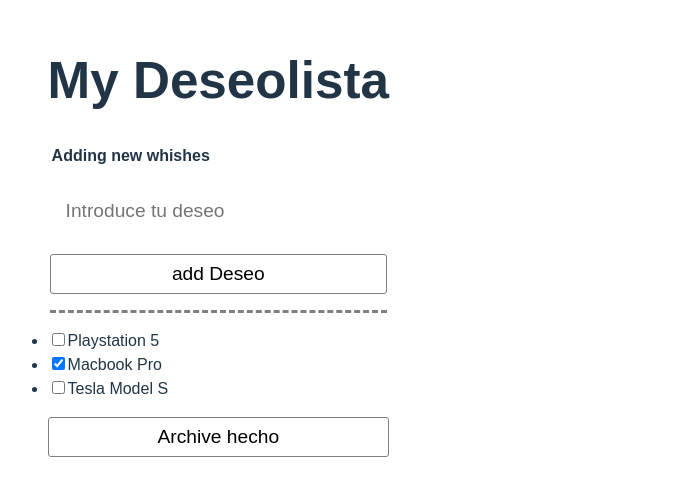
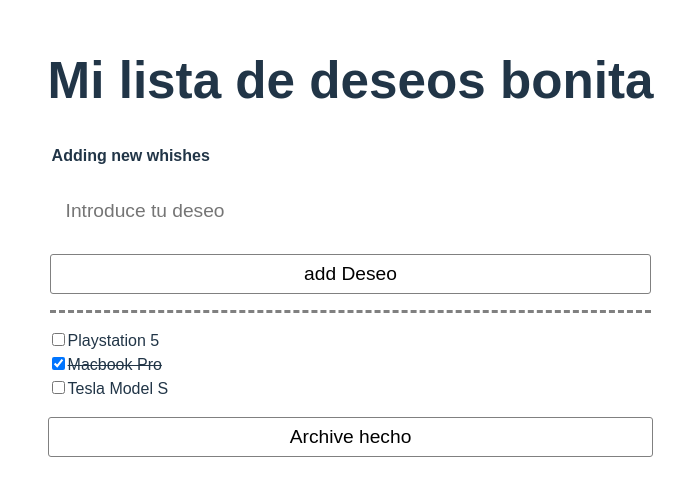
Before and after one commit to tmartin1284/wishlist_clase25, a React (Vite) app: page / in a window 1280 px wide. Shown: the part 162-658 px from the top of the page, without its empty margins (74-759 px from the left). Built offline with nearby package versions, Linux system fonts and the light colour scheme.

Commit message:
parte 1 full

```diff
--- a/src/App/App.css
+++ b/src/App/App.css
@@ -34,7 +34,7 @@ html {
   background-color: transparent;
 }
 .Deseo-lista {
-  lista-style: none;
+  list-style: none;
   padding: 0;
 }
 .Deseo-lista__item {
@@ -50,7 +50,7 @@ html {
   height: 2rem;
 }
 .Deseo-lista__item--hecho label {
-  texto-decoration: line-through;
+  text-decoration: line-through;
 }
 .Deseo-clear {
   width: 100%;
--- a/src/App/App.jsx
+++ b/src/App/App.jsx
@@ -14,7 +14,7 @@ function App() {
 
   return (
     <>
-      <h1>My Deseolista</h1>
+      <h1>Mi lista de deseos bonita</h1>
       <EntradaDeseos
         onNuevoDeseo={(a) => {
           setDeseos((Deseos) => [a, ...Deseos]);
@@ -31,7 +31,15 @@ function App() {
 
       (a)=>{setDeseos((Deseos) => [...Deseos,a])}
       */}
-      <ListaDeseos Deseos={Deseos} onActualizarDeseos={setDeseos} />
+      <ListaDeseos
+        Deseos={Deseos}
+        onActualizarDeseos={(hecho, i) => {
+          const deseosactuales = [...Deseos];
+          deseosactuales[i].hecho = hecho;
+
+          setDeseos(deseosactuales);
+        }}
+      />
 
       <div id="lista">
         <button
--- a/src/ListaDeseos/ListaDeseos.jsx
+++ b/src/ListaDeseos/ListaDeseos.jsx
@@ -11,12 +11,13 @@ export default function ListaDeseos({ Deseos, onActualizarDeseos }) {
           key="{Deseo.id}"
           Deseo={Deseo}
           onCambioHecho={(hecho) => {
+            onActualizarDeseos(hecho, i);
             //aqui debemos procesar el deseo que ha cambiado
 
-            const deseosactuales = [...Deseos];
-            deseosactuales[i].hecho = hecho;
+            // const deseosactuales = [...Deseos];
+            // deseosactuales[i].hecho = hecho;
 
-            onActualizarDeseos(deseosactuales);
+            // onActualizarDeseos(deseosactuales);
           }}
         />
       ))}
```
Also changed, not shown: src/ejemplo.jsx (added, +12 -0 lines).
